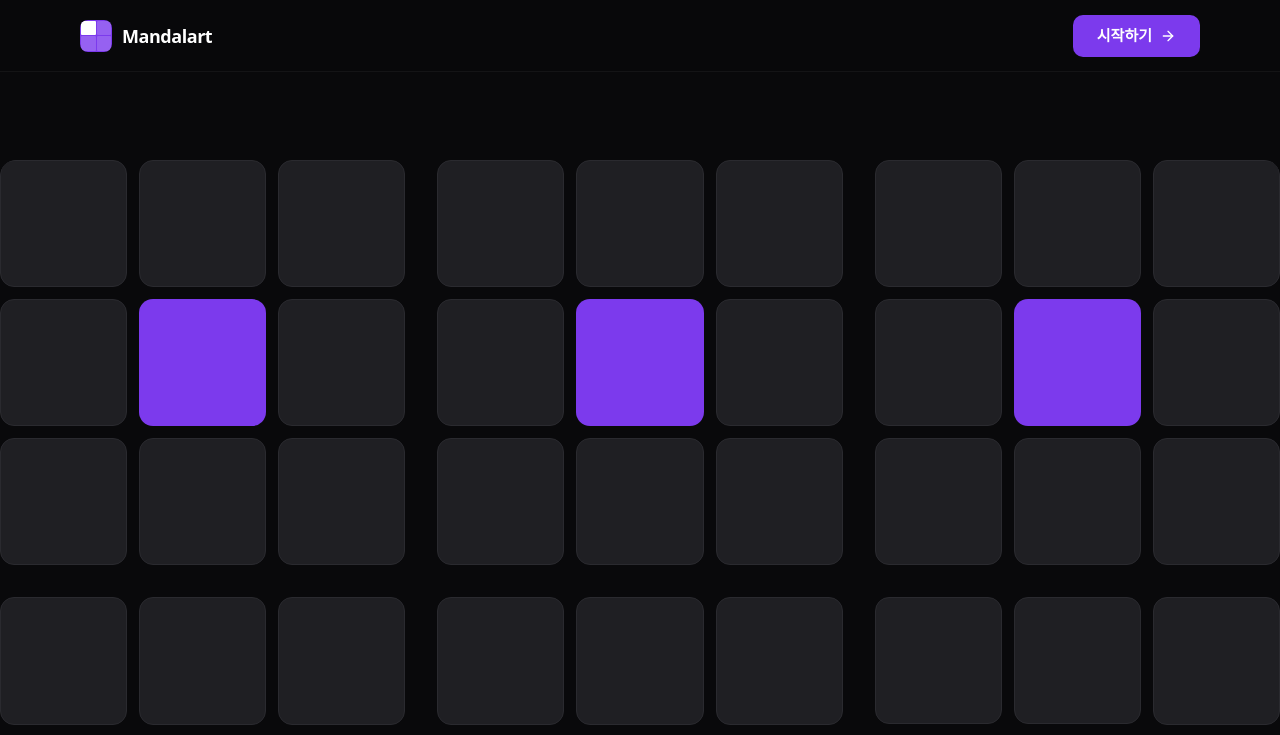
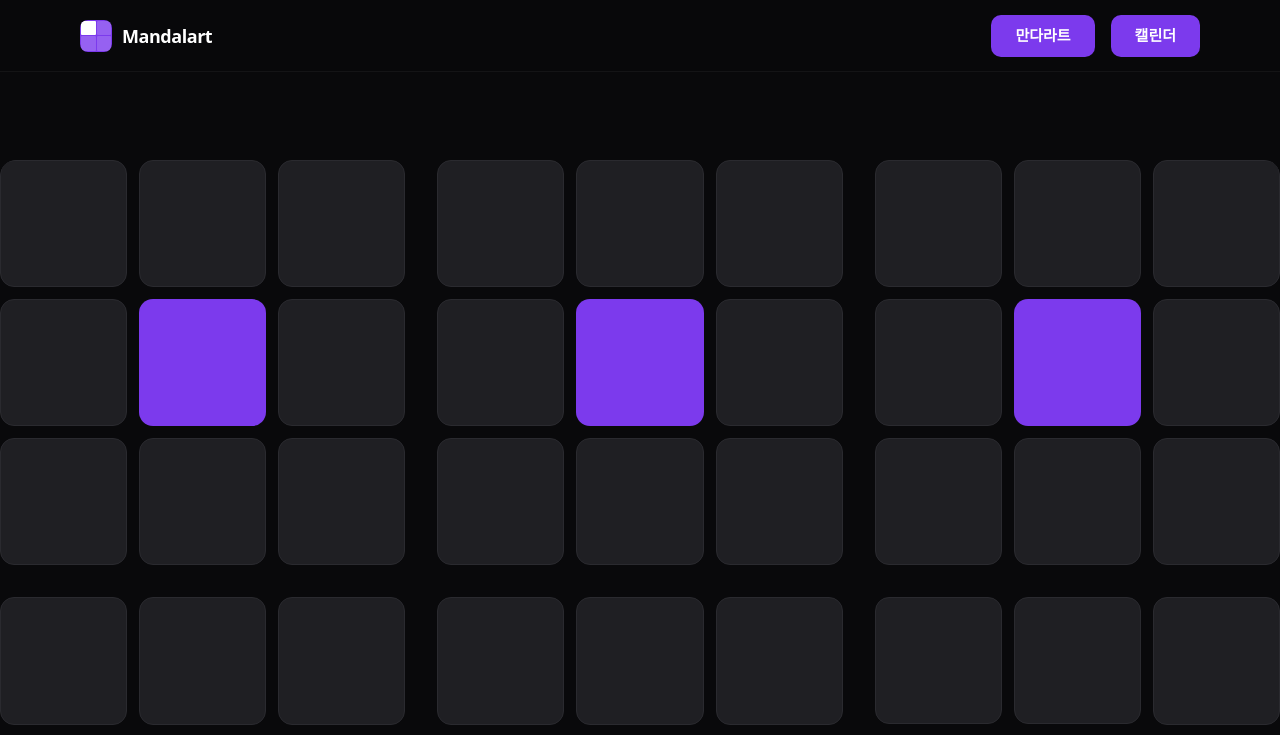
Before and after one commit to tnghgks/mandalart, a Next.js app: page /mandalart in a window 1280 px wide. Shown: the top 735 px of the page. Built offline with nearby package versions, Linux system fonts and the light colour scheme.

Commit message:
feat: add router push in header

```diff
--- a/src/app/_components/Header.tsx
+++ b/src/app/_components/Header.tsx
@@ -1,9 +1,16 @@
-import { ArrowRight } from "lucide-react";
+"use client";
+
+import { useRouter } from "next/navigation";
 
 export default function Header() {
+  const router = useRouter();
+
   return (
     <nav className="fixed top-0 z-50 flex h-[72px] w-full items-center justify-between border-b border-white/5 bg-[#09090B]/80 px-6 backdrop-blur-md md:px-20">
-      <div className="flex items-center gap-2.5">
+      <div
+        className="flex cursor-pointer items-center gap-2.5"
+        onClick={() => router.push("/landing")}
+      >
         <div className="grid h-8 w-8 grid-cols-2 gap-[1px] overflow-hidden rounded-md bg-[#7C3AED] p-[1px]">
           <div className="rounded-[1px] bg-white"></div>
           <div className="rounded-[1px] bg-white/20"></div>
@@ -15,10 +22,20 @@ export default function Header() {
         </span>
       </div>
 
-      <button className="group flex h-[42px] items-center gap-2 rounded-lg bg-[#7C3AED] px-6 text-[15px] font-semibold text-white transition-all hover:bg-[#6D28D9]">
-        시작하기
-        <ArrowRight className="h-4 w-4 transition-transform group-hover:translate-x-0.5" />
-      </button>
+      <div className="flex gap-4">
+        <button
+          className="flex h-[42px] cursor-pointer items-center gap-2 rounded-lg bg-[#7C3AED] px-6 text-[15px] font-semibold text-white transition-all hover:bg-[#6D28D9]"
+          onClick={() => router.push("/mandalart")}
+        >
+          만다라트
+        </button>
+        <button
+          className="flex h-[42px] cursor-pointer items-center gap-2 rounded-lg bg-[#7C3AED] px-6 text-[15px] font-semibold text-white transition-all hover:bg-[#6D28D9]"
+          onClick={() => router.push("/calendar")}
+        >
+          캘린더
+        </button>
+      </div>
     </nav>
   );
 }
```
